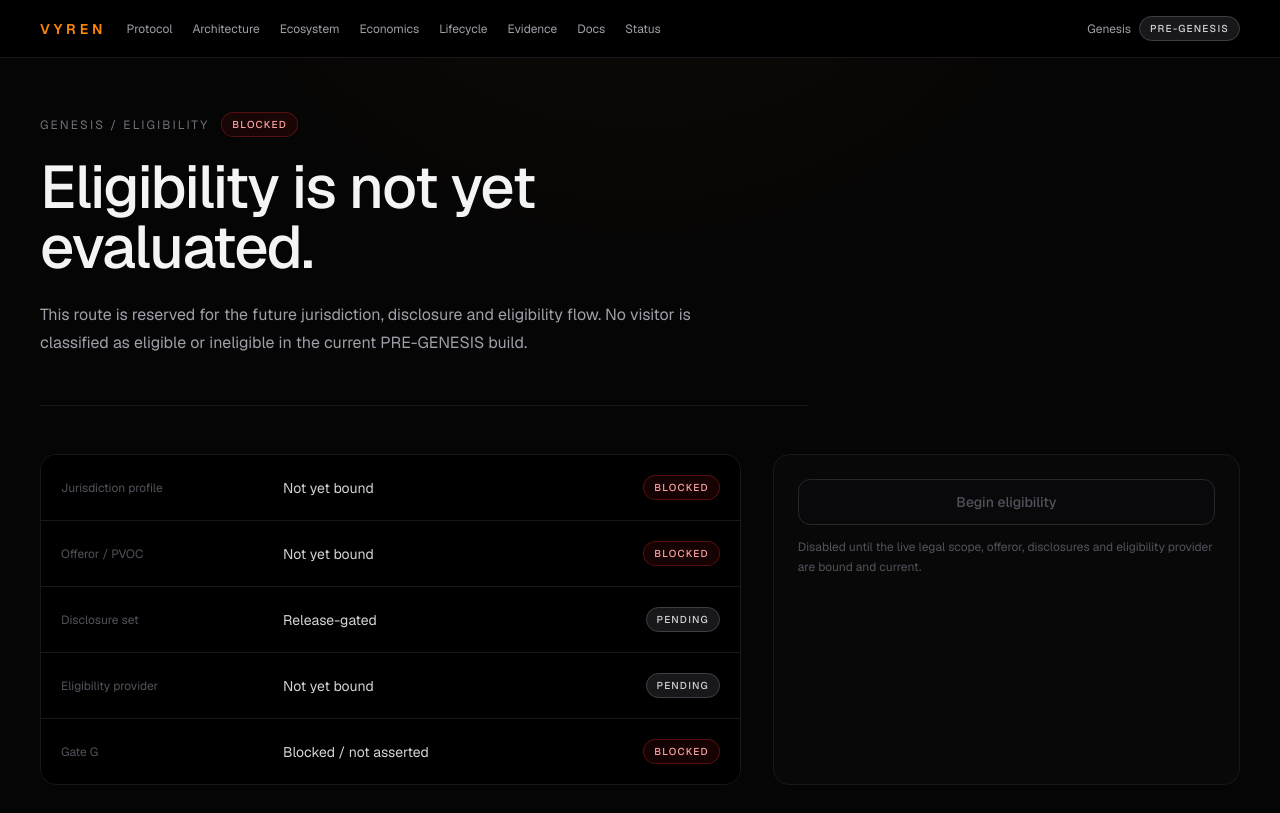
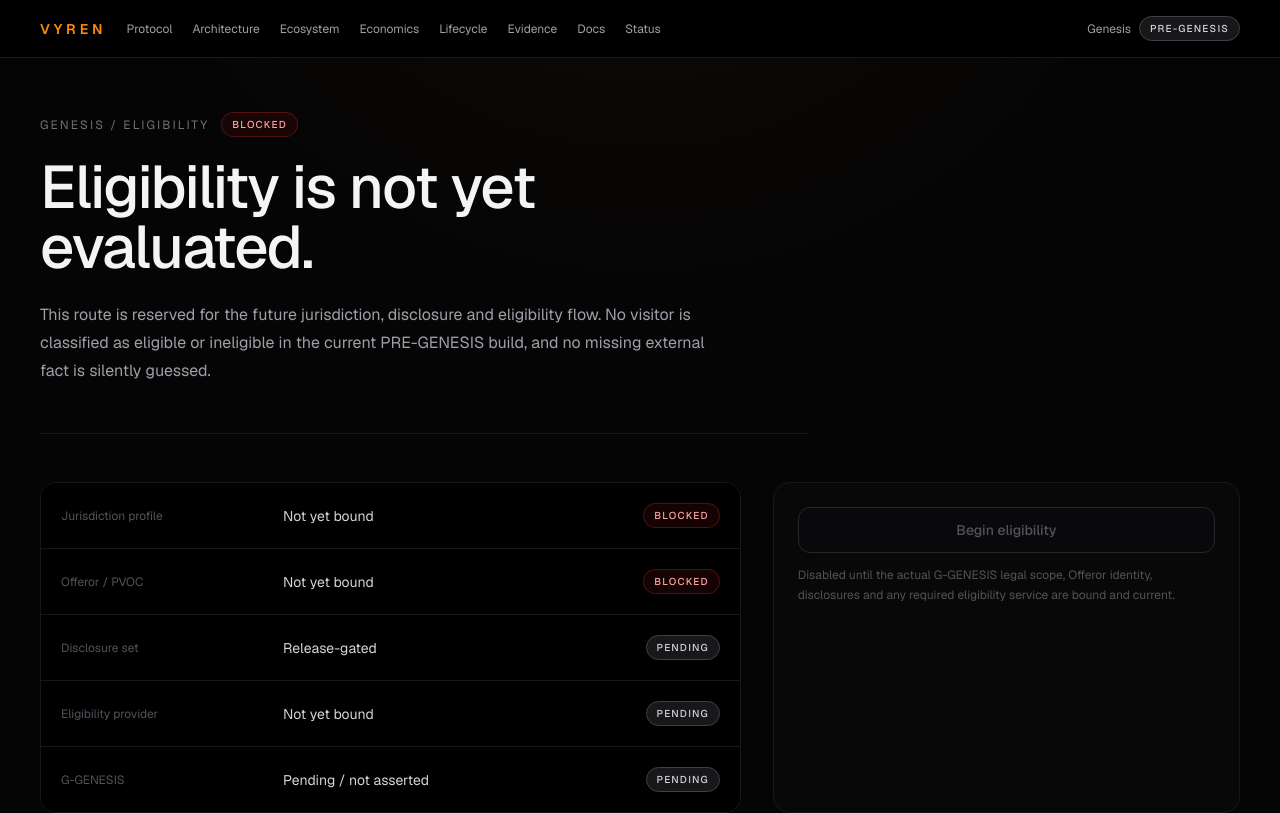
Before and after one commit to vyren-landing/website, a Next.js app: page /genesis/eligibility in a window 1280 px wide. Shown: the top 813 px of the page. Built offline with nearby package versions, Linux system fonts and the light colour scheme.

Commit message:
Order 8: align eligibility with G-GENESIS

```diff
--- a/app/genesis/eligibility/page.tsx
+++ b/app/genesis/eligibility/page.tsx
@@ -13,7 +13,7 @@ const rows = [
   { label: "Offeror / PVOC", value: "Not yet bound", state: "BLOCKED" as const },
   { label: "Disclosure set", value: "Release-gated", state: "PENDING" as const },
   { label: "Eligibility provider", value: "Not yet bound", state: "PENDING" as const },
-  { label: "Gate G", value: "Blocked / not asserted", state: "BLOCKED" as const },
+  { label: "G-GENESIS", value: "Pending / not asserted", state: "PENDING" as const },
 ] as const;
 
 export default function EligibilityPage() {
@@ -21,14 +21,14 @@ export default function EligibilityPage() {
     <SurfacePage
       eyebrow="Genesis / Eligibility"
       title="Eligibility is not yet evaluated."
-      description="This route is reserved for the future jurisdiction, disclosure and eligibility flow. No visitor is classified as eligible or ineligible in the current PRE-GENESIS build."
+      description="This route is reserved for the future jurisdiction, disclosure and eligibility flow. No visitor is classified as eligible or ineligible in the current PRE-GENESIS build, and no missing external fact is silently guessed."
       state="BLOCKED"
     >
       <div className="grid gap-8 lg:grid-cols-[1.2fr_0.8fr]">
         <BindingTable rows={rows} />
         <LockedAction
           title="Begin eligibility"
-          reason="Disabled until the live legal scope, offeror, disclosures and eligibility provider are bound and current."
+          reason="Disabled until the actual G-GENESIS legal scope, Offeror identity, disclosures and any required eligibility service are bound and current."
         />
       </div>
     </SurfacePage>
```
